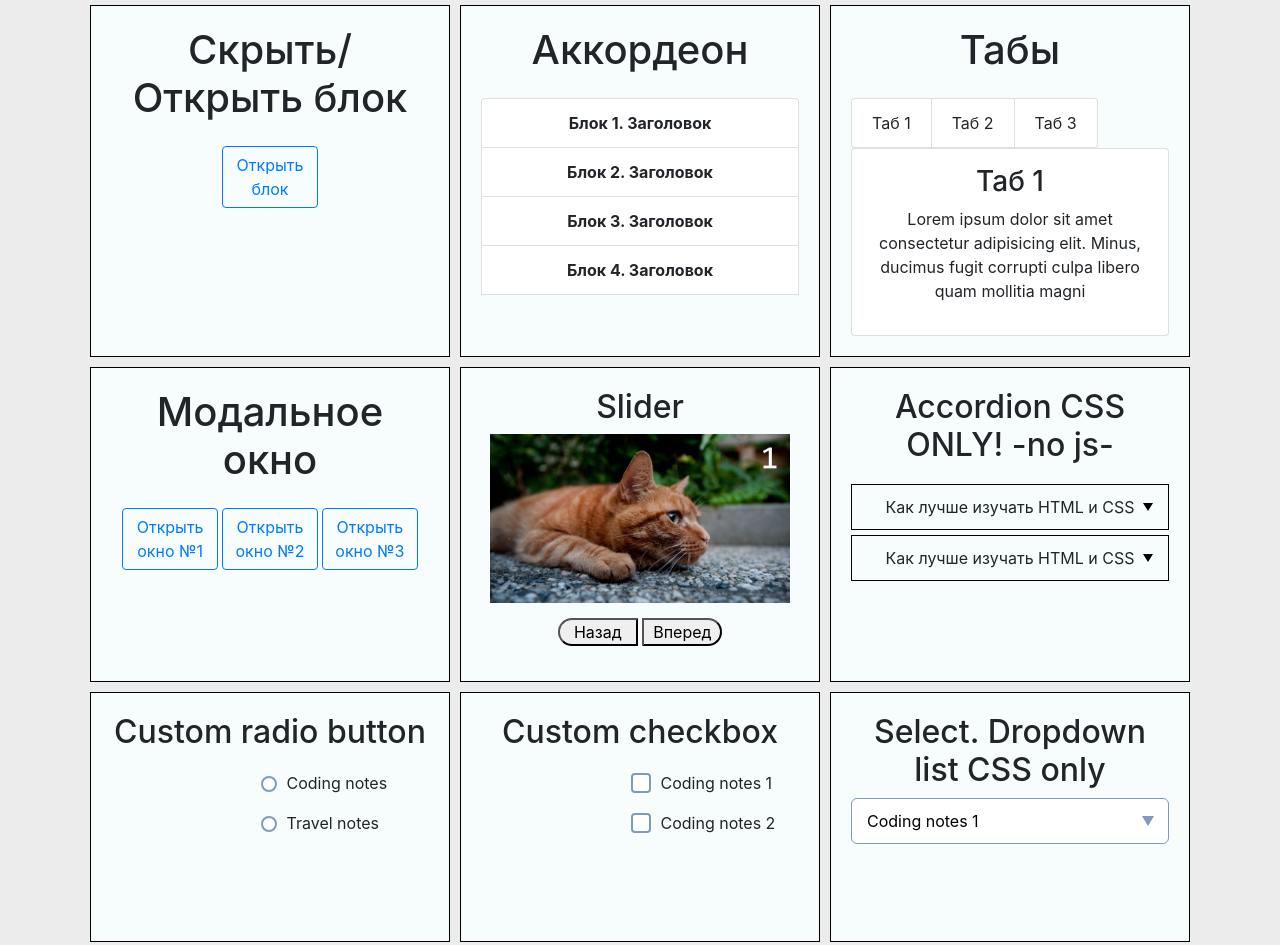
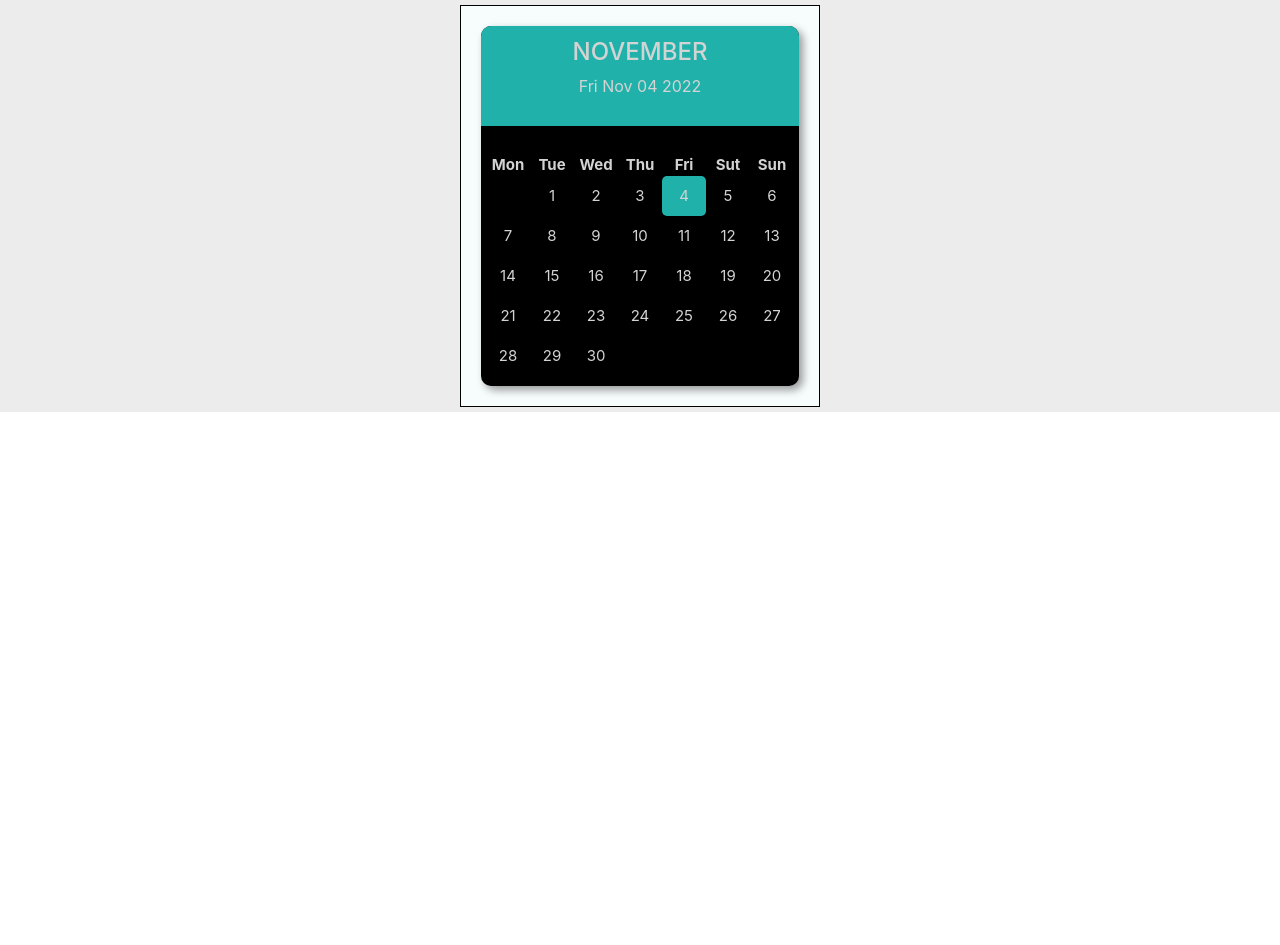
Before and after one commit to Sema92m/Some-js-solutions, a website: page index.html in a window 1280 px wide. Shown: the top 945 px of the page. After the commit the page ends 800 px from the top, so only its background shows below. Drawn offline with Linux system fonts and the light colour scheme.

Commit message:
Add calender

```diff
--- a/index.html
+++ b/index.html
@@ -14,8 +14,7 @@
 <body>
 
     <div class="container-main">
-        <div class="wrapper">
-            <!-- Show-Hide block -->
+        <!-- <div class="wrapper">
             <h1 class="mb-4">Скрыть/Открыть блок</h1>
             <button class="btn btn-outline-primary mb-3" id="button1" type="button">
                 Открыть блок
@@ -346,9 +345,8 @@
                     </li>
                 </ul>
             </div>
-        </div>
-
-        <div class="wrapper wrapper-timer" style="background-image: url('./src/img/newYear.jpg')">
+        </div> -->
+        <!-- <div class="wrapper wrapper-timer" style="background-image: url('./src/img/newYear.jpg')">
             <h2 style="padding: 5px;">Countdown timer</h2>
             <div class="countdown-wrapper">
                 <h4 class="title-timer">до Нового Года осталось:</h4>
@@ -379,10 +377,7 @@
                 </div>
             </div>
         </div>
-
-
         <div class="wrapper">
-            <!-- <h2>How long do you live?</h2> -->
             <div class="input-wrapper">
                 <h3 class="input-descr">Write your date of birth</h3>
                 <div>
@@ -449,10 +444,8 @@
             <div class="mt-3">
                 <input type="password">
             </div>
-        </div>
-
-
-    <div class="wrapper" id="wrapper-clock">
+        </div> -->
+        <!-- <div class="wrapper" id="wrapper-clock">
             <div class="clock">
                 <div class="hand hour" data-hour-hand></div>
                 <div class="hand minute" data-minute-hand></div>
@@ -470,6 +463,27 @@
                 <div class="number number11">11</div>
                 <div class="number number12">12</div>
             </div>
+        </div> -->
+        <div class="wrapper" id="wrapper-calendar">
+            <div class="calender">
+                <div class="month">
+                    <div class="date">
+                        <h4 class="date-title"></h4>
+                        <p class="date-descr"></p>
+                    </div>
+                </div>
+                <div class="weekdays">
+                    <div>Mon</div>
+                    <div>Tue</div>
+                    <div>Wed</div>
+                    <div>Thu</div>
+                    <div>Fri</div>
+                    <div>Sut</div>
+                    <div>Sun</div>
+                </div>
+                <div class="days">
+                </div>
+            </div>
         </div>
 
 
@@ -478,7 +492,8 @@
         <!--MAIN-->
     </div>
     <!--MAIN-->
-    <script src="./src/js/clockAnalog.js"></script>
+    <script src="./src/js/calender.js"></script>
+    <!-- <script src="./src/js/clockAnalog.js"></script>
     <script src="./src/js/dateOfBirth.js"></script>
     <script src="./src/js/countDownTimer.js"></script>
     <script src="./src/js/multiMenu.js"></script>
@@ -487,8 +502,8 @@
     <script src="./src/js/modal.js"></script>
     <script src="./src/js/tabs.js"></script>
     <script src="./src/js/accordion.js"></script>
-    <script src="./src/js/hideblock.js"></script>
-    <script src="./src/js/index.js"></script>
+    <script src="./src/js/hideblock.js"></script> -->
+    <!-- <script src="./src/js/index.js"></script> -->
 </body>
 
 </html>
--- /dev/null
+++ b/src/js/calender.js
@@ -0,0 +1,47 @@
+const monthEl = document.querySelector(".date-title");
+const fullDateEl = document.querySelector(".date-descr");
+const daysEl = document.querySelector(".days");
+const newDate = new Date();
+const monthsIndex = newDate.getMonth();
+
+const lastDay = new Date(
+    newDate.getFullYear(),
+    monthsIndex + 1,0).getDate();
+
+const firstDay =
+    new Date(newDate.getFullYear(), monthsIndex, 1).getDay() - 1;
+	console.log(firstDay)
+const months = [
+    "January",
+    "February",
+    "March",
+    "April",
+    "May",
+    "June",
+    "July",
+    "August",
+    "September",
+    "October",
+    "November",
+    "December",
+];
+
+monthEl.innerText = months[monthsIndex];
+fullDateEl.innerText = newDate.toDateString();
+
+
+let days = "";
+
+for (let i = firstDay; i > 0; i--) {
+    days += `<div class="empty"></div>`;
+}
+
+for (let i = 1; i <= lastDay; i++) {
+    if ((i === newDate.getDate())) {
+        days += `<div class="today">${i}</div>`;
+    } else {
+		days += `<div>${i}</div>`;
+	}
+}
+
+daysEl.innerHTML = days;
--- /dev/null
+++ b/src/sass/blocks/_calender.scss
@@ -0,0 +1,69 @@
+.wrapper-clock {
+    background-color: salmon;
+    display: flex;
+    justify-content: center;
+    align-items: center;
+}
+.calender {
+    background-color: black;
+    color: lightgray;
+    border-radius: 10px;
+    box-shadow: 4px 4px 8px rgba(0, 0, 0, 0.4);
+}
+.month {
+    width: 100%;
+    height: 100px;
+    background-color: lightseagreen;
+    display: flex;
+    justify-content: center;
+    align-items: center;
+    border-radius: 10px 10px 0 0;
+}
+
+.date-title {
+    text-transform: uppercase;
+}
+.calender-descr {
+    font-size: 16px;
+}
+.weekdays {
+    width: 100%;
+    height: 50px;
+    display: flex;
+    padding: 0 5px;
+}
+
+.weekdays div {
+	font-size: 15px;
+	font-weight: bold;
+	width: 100%;
+	display: flex;
+    justify-content: center;
+    align-items: flex-end;
+
+
+}
+.days {
+	width: 100%;
+	display: grid;
+	grid-template-columns: repeat(7, 1fr);
+	align-items: center;
+	padding: 0 5px 10px 5px;
+}
+.days div {
+	font-size: 15px;
+	height: 40px;
+	display: flex;
+	justify-content: center;
+    align-items: center;
+}
+
+.days div:hover:not(.empty){
+	cursor: pointer;
+	border: 2px solid gray;
+}
+
+.today {
+	background-color: lightseagreen;
+	border-radius: 5px;
+}
--- a/src/sass/style.scss
+++ b/src/sass/style.scss
@@ -29,6 +29,7 @@ body {
 
 
 
+@import "blocks/calender";
 @import "blocks/clockAnalog";
 @import "blocks/greenBlock";
 @import "blocks/dateOfBirth";
```
Also changed, not shown: src/css/style.min.css, 1 other file. Lines whose indentation alone changed are shown as unchanged.
